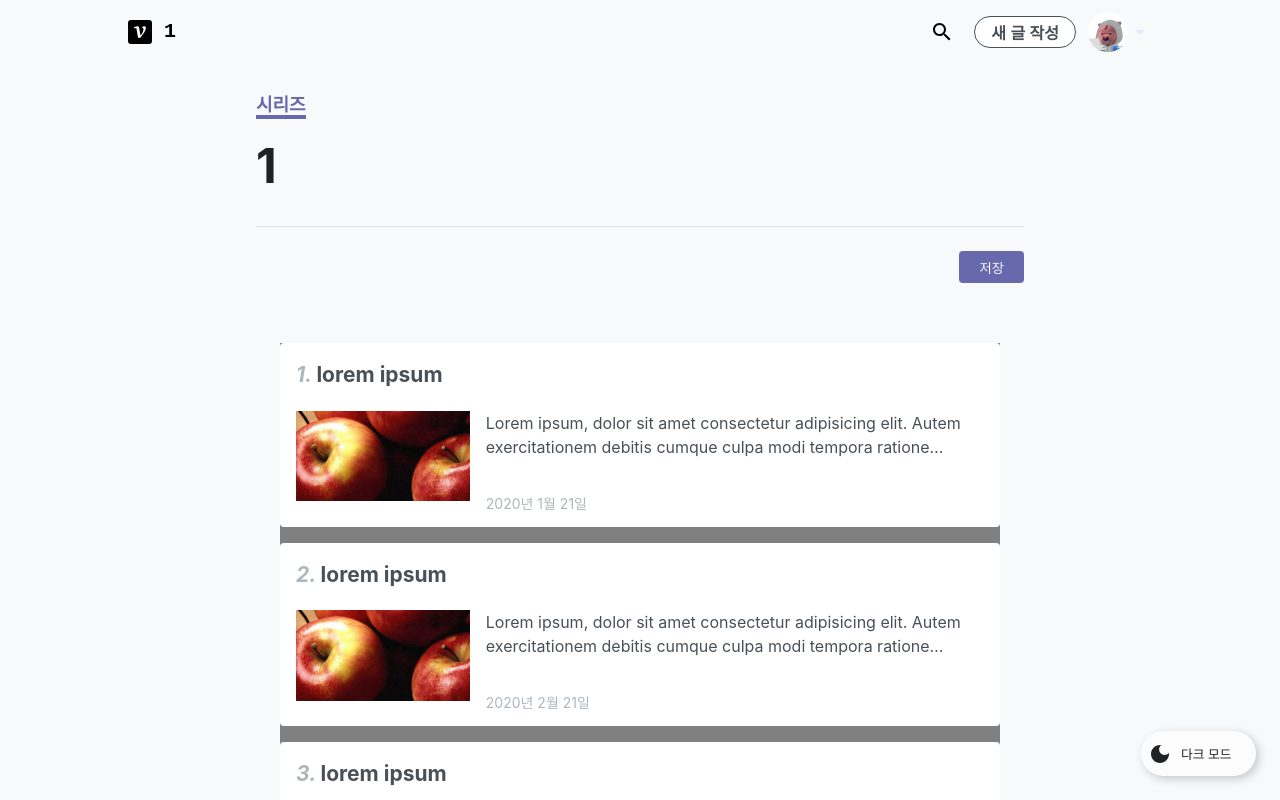
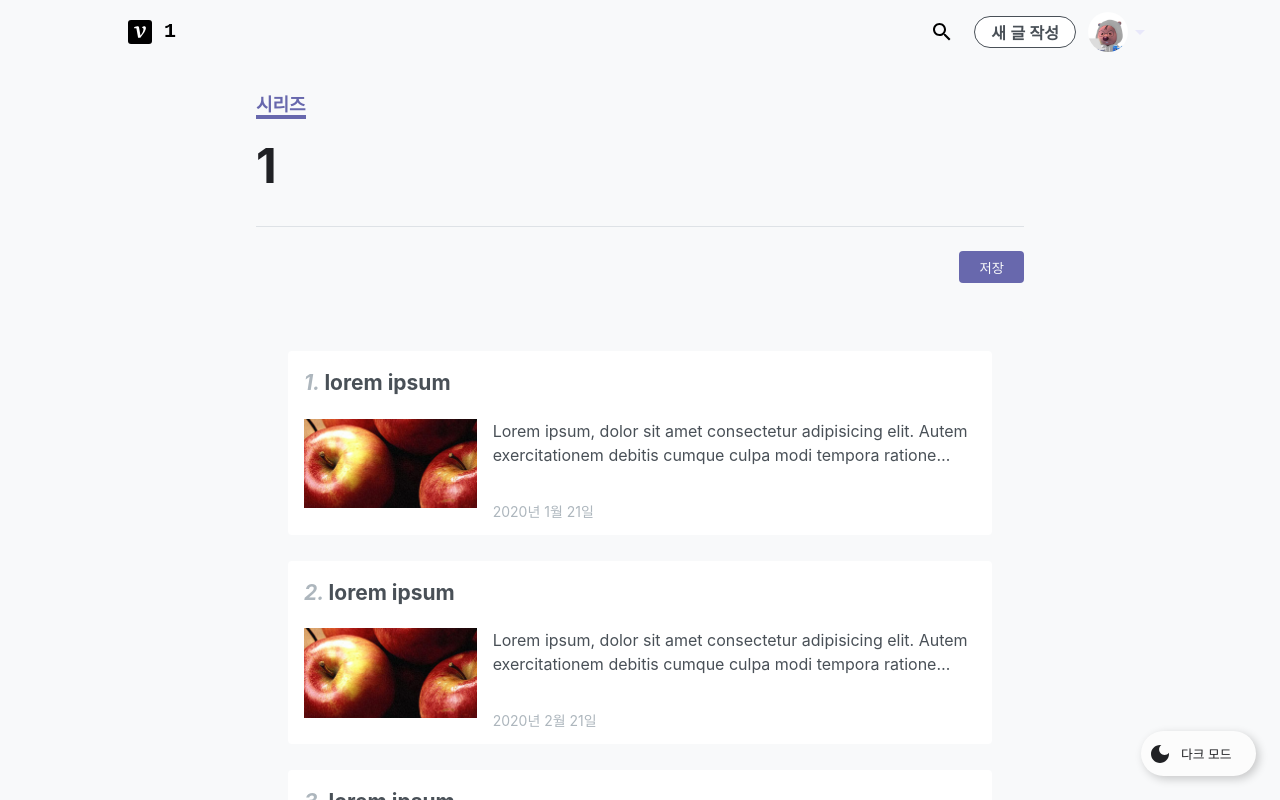
Before and after one commit to SPACE-DEV-CLUB/SPACE_DEV_CLUB_FRONT, a Next.js app: page /1/series/1 in a window 1280 px wide. Both pictures are taken after a click on the button "수정". Shown: the top 800 px of the page. Built offline with nearby package versions, Linux system fonts and the light colour scheme; a web font is replaced by a local one.

Commit message:
:zap: dnd 틱틱거리는 현상 해결, 메모이제이션, 컴포넌트 분리, ui 색 수정

```diff
--- /dev/null
+++ b/src/components/MyPage/Series/DraggableItem.tsx
@@ -0,0 +1,42 @@
+import React, { memo } from "react";
+import { Draggable } from "react-beautiful-dnd";
+import DetailCard from "./DetailCard";
+import {DetailCardProps} from '../../../types/Main'
+
+type DragItem = {
+    getItemStyle: any,
+    e: DetailCardProps,
+    i: number
+}
+
+function DraggableItem({getItemStyle, e, i} : DragItem) {
+    return (
+        <div>
+            <Draggable key={e.id} draggableId={String(e.id)} index={i}>
+                {(provided, snapshot) => (
+                    <div
+                        ref={provided.innerRef}
+                        {...provided.draggableProps}
+                        {...provided.dragHandleProps}
+                        style={getItemStyle(
+                            snapshot.isDragging,
+                            provided.draggableProps.style
+                        )}
+                    >
+                        <DetailCard
+                            key={i}
+                            margin={"0 0 16px 0"}
+                            padding={"16px"}
+                            postIdx={i + 1}
+                            postTitle={e.postTitle}
+                            postDesc={e.postDesc}
+                            date={e.date}
+                        />
+                    </div>
+                )}
+            </Draggable>
+        </div>
+    );
+}
+
+export default memo(DraggableItem);
--- a/src/components/MyPage/Series/SeriesEditContainer.tsx
+++ b/src/components/MyPage/Series/SeriesEditContainer.tsx
@@ -10,16 +10,11 @@ import {
 } from "react-beautiful-dnd";
 import { useState } from "react";
 import { DetailCardProps } from "../../../types/Main";
+import React from "react";
+import DraggableItem from "./DraggableItem";
 
 interface SeriesContainerProps {
     handleEdit: () => void;
-}
-interface Test1 {
-    id?: string;
-    postIdx?: string;
-    postTitle?: string;
-    postDesc?: string;
-    date?: string;
 }
 const SeriesEditContaienr = ({ handleEdit }: SeriesContainerProps) => {
     const getItems = (count: number) =>
@@ -30,8 +25,8 @@ const SeriesEditContaienr = ({ handleEdit }: SeriesContainerProps) => {
             postDesc: DETAIL_CARD_DATA[k].postDesc,
             date: DETAIL_CARD_DATA[k].date,
         }));
-    const grid = 0;
-    const [state, setState] = useState<DetailCardProps[]>(getItems(4));
+    const grid = 2;
+    const [state, setState] = useState<DetailCardProps[]>(getItems(5));
 
     const reorder = (
         list: DetailCardProps[],
@@ -48,7 +43,7 @@ const SeriesEditContaienr = ({ handleEdit }: SeriesContainerProps) => {
         userSelect: "none",
         padding: grid * 2,
         margin: `0 0 ${grid}px 0`,
-        background: isDragging ? "lightgreen" : "grey",
+        background: isDragging ? "transparent" : "transparent",
         ...draggableStyle,
     });
 
@@ -76,34 +71,7 @@ const SeriesEditContaienr = ({ handleEdit }: SeriesContainerProps) => {
                                     )}
                                 >
                                     {state.map((e, i) => (
-                                        <Draggable
-                                            key={e.id}
-                                            draggableId={String(e.id)}
-                                            index={i}
-                                        >
-                                            {(provided, snapshot) => (
-                                                <div
-                                                    ref={provided.innerRef}
-                                                    {...provided.draggableProps}
-                                                    {...provided.dragHandleProps}
-                                                    style={getItemStyle(
-                                                        snapshot.isDragging,
-                                                        provided.draggableProps
-                                                            .style
-                                                    )}
-                                                >
-                                                    <DetailCard
-                                                        key={i}
-                                                        margin={"0 0 16px 0"}
-                                                        padding={"16px"}
-                                                        postIdx={i + 1} //e.postIdx
-                                                        postTitle={e.postTitle}
-                                                        postDesc={e.postDesc}
-                                                        date={e.date}
-                                                    />
-                                                </div>
-                                            )}
-                                        </Draggable>
+                                        <DraggableItem key={`${e}_${i}`} getItemStyle={getItemStyle} e={e} i={i}/>
                                     ))}
                                     {provided.placeholder}
                                 </div>
```
